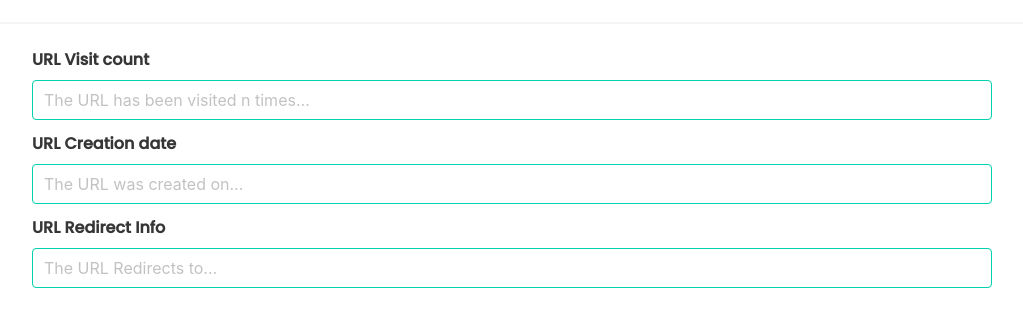
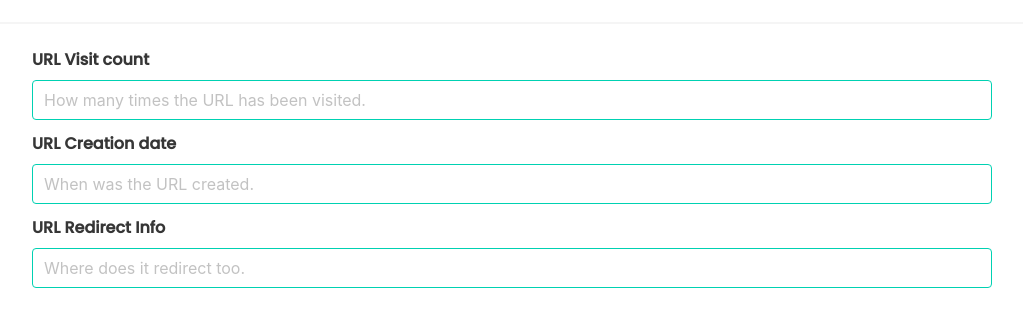
Before and after one commit to janaSunrise/flask-url-shortener, a Flask app: page /info in a window 1280 px wide. Shown: the part 235-562 px from the top of the page, without its empty margins (128-1151 px from the left). Run offline with Flask 2, Linux system fonts and the light colour scheme; some libraries are stand-ins or nearby versions.

Commit message:
Refactor the URLs.

```diff
--- a/app/templates/index.html
+++ b/app/templates/index.html
@@ -50,7 +50,7 @@
                 <button id="copy-to-clipboard" class="button is-success is-medium">Copy!</button>
             </div>
             <div class="control">
-                <button class="button is-link is-medium is-light" onclick="location.href = '/';">Shorten another URL!</button>
+                <button class="button is-primary is-medium is-light" onclick="location.href = '/';">Shorten another URL!</button>
             </div>
         </div>
 
@@ -60,7 +60,7 @@
 
 {% block script %}
     <script>
-        let base_url = {{ base_url | tojson }};
+        let base_api_url = {{ base_api_url | tojson }};
 
         // Generate URL
         $('#shorten-btn').click(function () {
@@ -69,7 +69,7 @@
             const ratelimit_alert = $("#ratelimit-alert");
 
             if (textarea.val() !== "") {
-                fetch(`${base_url}api/shorten?redirect_url=${textarea.val()}`)
+                fetch(`${base_api_url}/shorten?redirect_url=${textarea.val()}`)
                     .then((resp) => resp.json())
                     .then(function (data) {
                         ratelimit_alert.hide();
--- a/app/templates/info.html
+++ b/app/templates/info.html
@@ -27,7 +27,7 @@
     <div class="field has-addons">
         <div class="container is-max-desktop">
             <label class="label">URL Visit count</label>
-            <input id="visits" class="input is-primary" type="text" placeholder="The URL has been visited n times..."
+            <input id="visits" class="input is-primary" type="text" placeholder="How many times the URL has been visited."
                    readonly>
         </div>
 
@@ -36,7 +36,7 @@
     <div class="field has-addons">
         <div class="container is-max-desktop">
             <label class="label">URL Creation date</label>
-            <input id="created" class="input is-primary" type="text" placeholder="The URL was created on..." readonly>
+            <input id="created" class="input is-primary" type="text" placeholder="When was the URL created." readonly>
         </div>
 
     </div>
@@ -44,7 +44,7 @@
     <div class="field has-addons">
         <div class="container is-max-desktop">
             <label class="label">URL Redirect Info</label>
-            <input id="redirect" class="input is-primary" type="text" placeholder="The URL Redirects to..." readonly>
+            <input id="redirect" class="input is-primary" type="text" placeholder="Where does it redirect too." readonly>
         </div>
     </div>
 
@@ -52,14 +52,14 @@
 
 {% block script %}
     <script>
-        let base_url = {{ base_url | tojson }};
+        let base_api_url = {{ base_api_url | tojson }};
 
         // Generate URL
         $('#shorten-btn').click(function () {
             const textarea = $('#redirect-url');
 
             if (textarea.val() !== "") {
-                fetch(`${base_url}api/info?code=${textarea.val()}`)
+                fetch(`${base_api_url}/info?code=${textarea.val()}`)
                     .then((resp) => resp.json())
                     .then(function (data) {
                         $("#visits").val(data.visits);
--- a/app/views/main.py
+++ b/app/views/main.py
@@ -11,10 +11,10 @@ APP_CONF = {"github_url": GITHUB_URL, "app_name": APP_NAME}
 @main.route("/")
 @limiter.exempt
 def index():
-    return render_template("index.html", base_url=request.host_url, **APP_CONF)
+    return render_template("index.html", base_api_url=request.host_url + "api", **APP_CONF)
 
 
 @main.route("/info")
 @limiter.exempt
 def info():
-    return render_template("info.html", base_url=request.host_url, **APP_CONF)
+    return render_template("info.html", base_api_url=request.host_url + "api", **APP_CONF)
```
